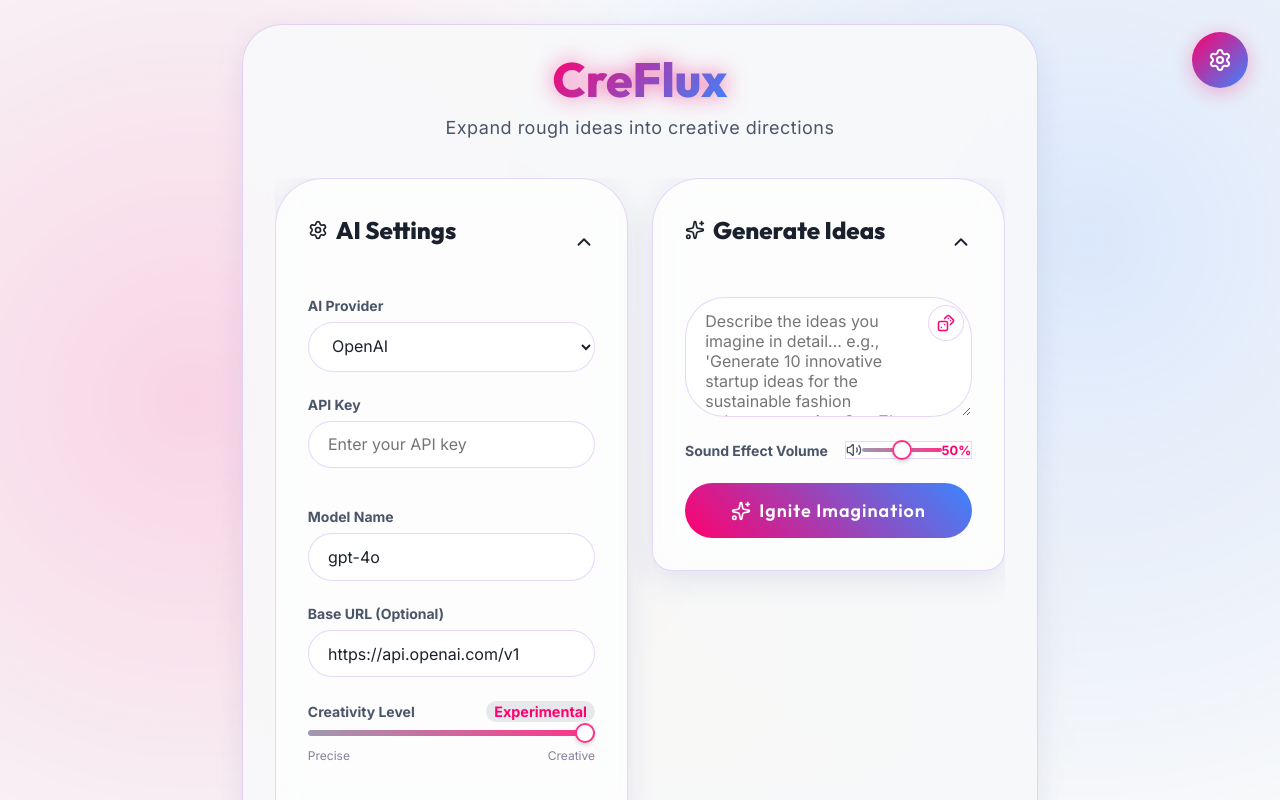
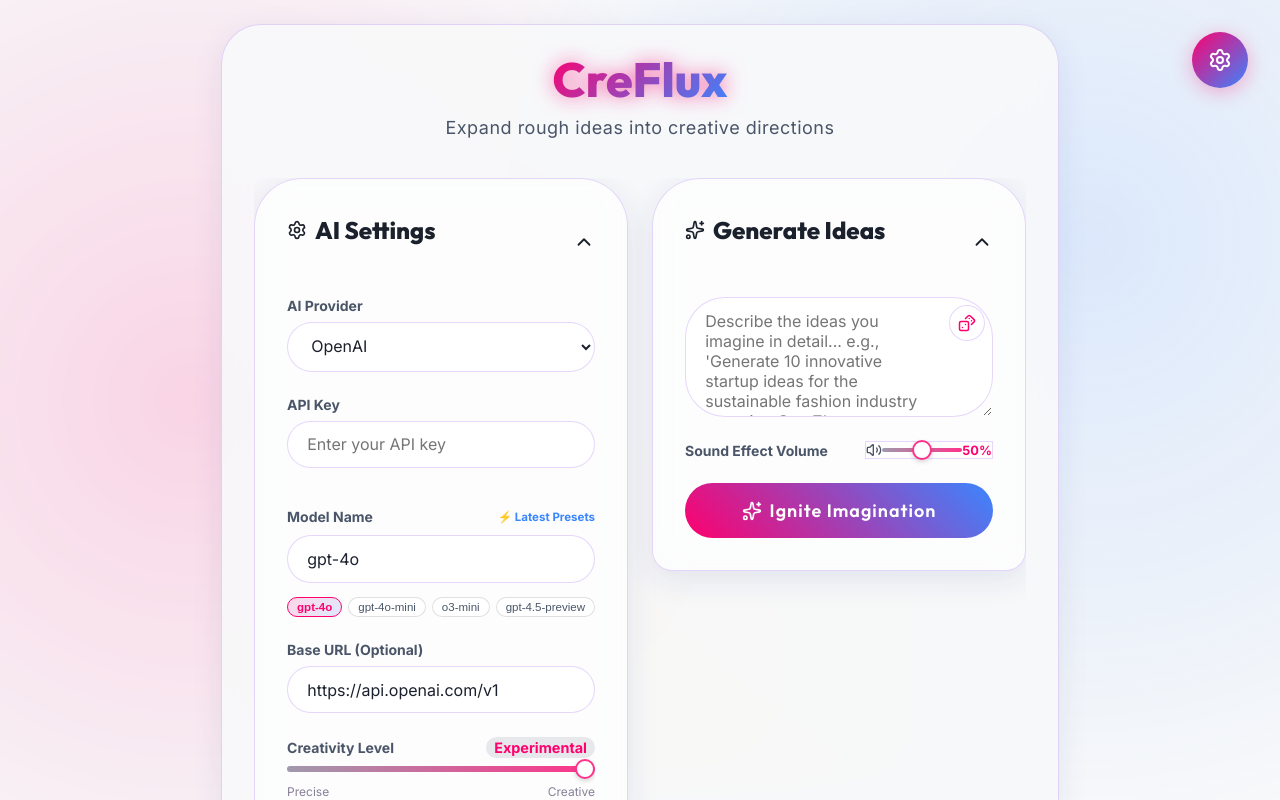
Before and after one commit to boriisyun-stack/CreFlux, a React (Vite) app: page / in a window 1280 px wide. Shown: the top 800 px of the page. Built offline with nearby package versions, Linux system fonts and the light colour scheme.

Commit message:
feat: update to latest frontier models with one-click preset selector and reasoning support

```diff
--- a/src/App.jsx
+++ b/src/App.jsx
@@ -25,11 +25,44 @@ globalStyles();
 
 const PROVIDERS = {
   openai: { name: 'OpenAI', defaultBase: 'https://api.openai.com/v1', defaultModel: 'gpt-4o' },
-  groq: { name: 'Groq', defaultBase: 'https://api.groq.com/openai/v1', defaultModel: 'openai/gpt-oss-120b' },
   gemini: { name: 'Google Gemini', defaultBase: 'https://generativelanguage.googleapis.com/v1beta/openai/', defaultModel: 'gemini-2.0-flash' },
+  groq: { name: 'Groq', defaultBase: 'https://api.groq.com/openai/v1', defaultModel: 'llama-3.3-70b-versatile' },
+  openrouter: { name: 'OpenRouter', defaultBase: 'https://openrouter.ai/api/v1', defaultModel: 'anthropic/claude-3.7-sonnet' },
   grok: { name: 'xAI Grok', defaultBase: 'https://api.x.ai/v1', defaultModel: 'grok-2-latest' },
-  openrouter: { name: 'OpenRouter', defaultBase: 'https://openrouter.ai/api/v1', defaultModel: 'mistralai/mistral-large-2411' },
   custom: { name: 'Custom Endpoint', defaultBase: '', defaultModel: '' },
+};
+
+const PROVIDER_MODELS = {
+  openai: [
+    { id: 'gpt-4o', label: 'GPT-4o (Flagship Omni - Recommended)' },
+    { id: 'gpt-4o-mini', label: 'GPT-4o Mini (Ultra Fast & Low Cost)' },
+    { id: 'o3-mini', label: 'o3-mini (Advanced Reasoning)' },
+    { id: 'gpt-4.5-preview', label: 'GPT-4.5 Preview (Frontier Scale)' },
+  ],
+  gemini: [
+    { id: 'gemini-2.0-flash', label: 'Gemini 2.0 Flash (Recommended)' },
+    { id: 'gemini-2.0-flash-lite', label: 'Gemini 2.0 Flash-Lite (Low Latency)' },
+    { id: 'gemini-2.0-pro-exp-02-05', label: 'Gemini 2.0 Pro Experimental' },
+    { id: 'gemini-1.5-pro', label: 'Gemini 1.5 Pro' },
+  ],
+  groq: [
+    { id: 'llama-3.3-70b-versatile', label: 'Llama 3.3 70B Versatile (Recommended)' },
+    { id: 'deepseek-r1-distill-llama-70b', label: 'DeepSeek R1 Distill 70B' },
+    { id: 'llama-3.1-8b-instant', label: 'Llama 3.1 8B Instant (Ultra Fast)' },
+  ],
+  openrouter: [
+    { id: 'anthropic/claude-3.7-sonnet', label: 'Claude 3.7 Sonnet (Anthropic SOTA)' },
+    { id: 'deepseek/deepseek-r1', label: 'DeepSeek R1 (Open Reasoning SOTA)' },
+    { id: 'google/gemini-2.0-flash-001', label: 'Gemini 2.0 Flash (OpenRouter)' },
+    { id: 'openai/gpt-4o-2024-11-20', label: 'GPT-4o (Latest Snapshot)' },
+    { id: 'meta-llama/llama-3.3-70b-instruct', label: 'Llama 3.3 70B Instruct' },
+  ],
+  grok: [
+    { id: 'grok-2-latest', label: 'Grok 2 Latest (xAI Flagship)' },
+    { id: 'grok-2-1212', label: 'Grok 2 (1212 Release)' },
+    { id: 'grok-beta', label: 'Grok Beta' },
+  ],
+  custom: []
 };
 
 const SLIDER_LABELS = ["Precise", "Grounded", "Balanced", "Inventive", "Experimental"];
@@ -1096,7 +1129,13 @@ export default function App() {
     try {
       const configs = JSON.parse(localStorage.getItem('creflux_provider_configs') || '{}');
       const prov = localStorage.getItem('creflux_provider') || 'openai';
-      return configs[prov]?.model ?? PROVIDERS[prov]?.defaultModel ?? '';
+      let m = configs[prov]?.model;
+      if (prov === 'groq' && (!m || m.includes('gpt-oss') || m === 'llama3-70b-8192')) {
+        m = PROVIDERS.groq.defaultModel;
+      } else if (prov === 'openrouter' && (!m || m.includes('mistral-large-2411'))) {
+        m = PROVIDERS.openrouter.defaultModel;
+      }
+      return m ?? PROVIDERS[prov]?.defaultModel ?? '';
     } catch { return PROVIDERS.openai.defaultModel; }
   });
 
@@ -1162,7 +1201,12 @@ export default function App() {
     const customConf = providerConfigs[newProv];
     if (newProv !== 'custom') {
       const b = customConf?.baseURL ?? PROVIDERS[newProv].defaultBase;
-      const m = customConf?.model ?? PROVIDERS[newProv].defaultModel;
+      let m = customConf?.model ?? PROVIDERS[newProv].defaultModel;
+      if (newProv === 'groq' && (m.includes('gpt-oss') || m === 'llama3-70b-8192')) {
+        m = PROVIDERS.groq.defaultModel;
+      } else if (newProv === 'openrouter' && m.includes('mistral-large-2411')) {
+        m = PROVIDERS.openrouter.defaultModel;
+      }
       setBaseURL(b);
       setModel(m);
     } else {
@@ -1438,13 +1482,56 @@ export default function App() {
                           </FormGroup>
 
                           <FormGroup>
-                            <Label>Model Name</Label>
+                            <div style={{ display: 'flex', justifyContent: 'space-between', alignItems: 'center', marginBottom: '2px' }}>
+                              <Label>Model Name</Label>
+                              {PROVIDER_MODELS[provider]?.length > 0 && (
+                                <span style={{ fontSize: '0.72rem', color: 'var(--colors-secondary)', fontWeight: 600 }}>
+                                  ⚡ Latest Presets
+                                </span>
+                              )}
+                            </div>
                             <Input
                               type="text"
-                              placeholder="e.g. gpt-4o"
+                              list={`presets-${provider}`}
+                              placeholder={PROVIDERS[provider]?.defaultModel || "Enter model name"}
                               value={model}
                               onChange={(e) => handleModelChange(e.target.value)}
                             />
+                            {PROVIDER_MODELS[provider]?.length > 0 && (
+                              <datalist id={`presets-${provider}`}>
+                                {PROVIDER_MODELS[provider].map((m) => (
+                                  <option key={m.id} value={m.id}>{m.label}</option>
+                                ))}
+                              </datalist>
+                            )}
+                            {PROVIDER_MODELS[provider]?.length > 0 && (
+                              <div style={{ display: 'flex', flexWrap: 'wrap', gap: '6px', marginTop: '6px' }}>
+                                {PROVIDER_MODELS[provider].map((m) => {
+                                  const isSelected = model === m.id;
+                                  return (
+                                    <button
+                                      key={m.id}
+                                      type="button"
+                                      onClick={() => handleModelChange(m.id)}
+                                      style={{
+                                        padding: '3px 9px',
+                                        fontSize: '0.72rem',
+                                        fontWeight: isSelected ? 700 : 500,
+                                        borderRadius: '9999px',
+                                        border: isSelected ? '1px solid var(--colors-primary)' : '1px solid rgba(0,0,0,0.12)',
+                                        background: isSelected ? 'linear-gradient(135deg, rgba(255,0,110,0.15), rgba(58,134,255,0.15))' : 'rgba(255,255,255,0.75)',
+                                        color: isSelected ? 'var(--colors-primary)' : 'var(--colors-textMuted)',
+                                        cursor: 'pointer',
+                                        transition: 'all 0.15s ease',
+                                      }}
+                                      title={m.label}
+                                    >
+                                      {m.id.split('/').pop()}
+                                    </button>
+                                  );
+                                })}
+                              </div>
+                            )}
                           </FormGroup>
                         </FormRow>
 
```
Also changed, not shown: src/lib/openai.js, 3 other files (tests, documents, lock files or other folders).
